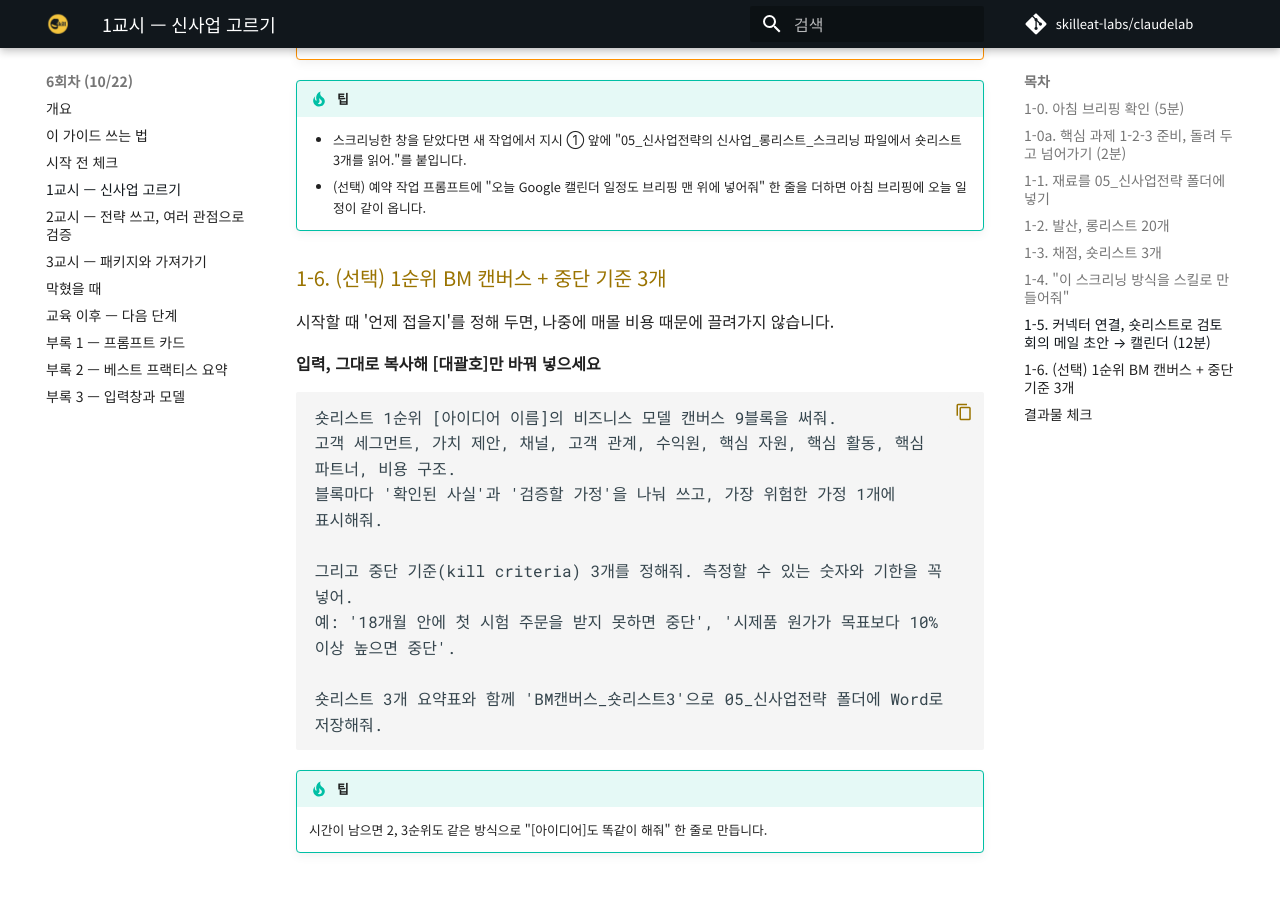
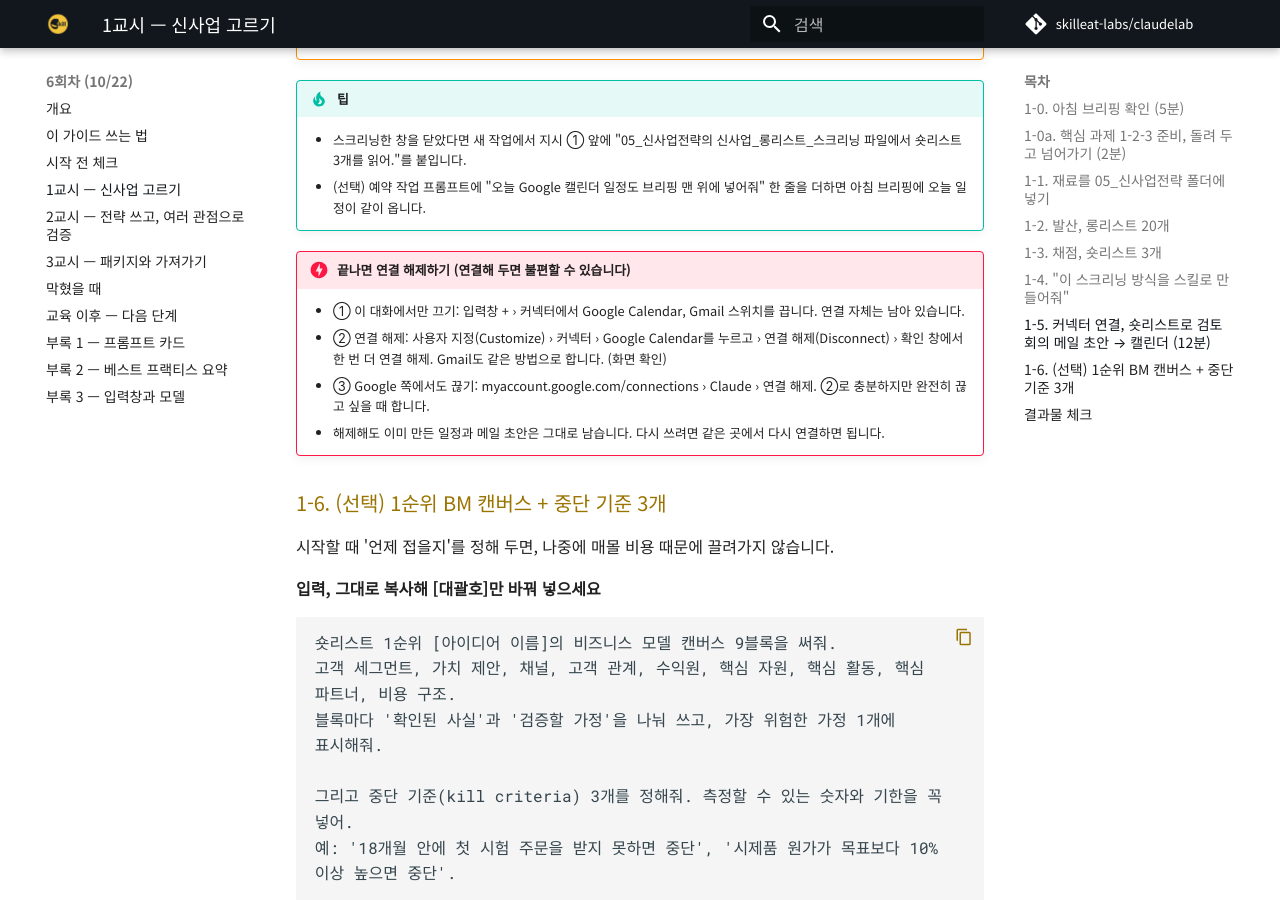
Before and after one commit to skilleat-labs/claudelab, an MkDocs documentation site: the page built from docs/day6/03.md, in a window 1280 px wide and 900 px high, scrolled down 5785 px. Built offline with MkDocs 1.6.1 and Material for MkDocs 9.7.7, drawn with Linux system fonts in a browser that asks for light colours; comment, search, counter and statistics services are not loaded; some of the changed text lies outside the part shown.

Commit message:
6회차: 커넥터 연결 해제 방법 추가
Co-Authored-By: Claude Opus 5.5 <noreply@anthropic.com>

```diff
--- a/docs/day6/03.md
+++ b/docs/day6/03.md
@@ -150,7 +150,7 @@ Word로 '핵심과제123_정의서'라는 이름으로 02_밸류체인 폴더에
 2. 1-3에서 스크리닝한 그 작업 창에서 아래 지시 ①을 보냅니다. 내 일정을 읽기만 하므로 바로 답이 옵니다.
 3. 지시 ②로 회의 안내 메일 초안을 만듭니다. Gmail 앱의 임시보관함에서 확인합니다. 보내기는 Gmail에서 내가 직접 누릅니다. Claude에게 '보내줘'라고 하지 않습니다.
 4. 지시 ③을 보냅니다. 승인 화면이 뜨면 일정 내용을 읽고 허용합니다. 휴대폰 캘린더에서 회의가 생겼는지 봅니다.
-5. 끝나면 같은 메뉴에서 커넥터를 끌 수 있습니다.
+5. 끝나면 아래 빨간 상자대로 연결을 해제합니다.
 
 **입력, 스크리닝한 작업 창에서 한 줄씩 차례로 보내세요**
 
@@ -179,6 +179,12 @@ Word로 '핵심과제123_정의서'라는 이름으로 02_밸류체인 폴더에
 !!! tip "팁"
     - 스크리닝한 창을 닫았다면 새 작업에서 지시 ① 앞에 "05_신사업전략의 신사업_롱리스트_스크리닝 파일에서 숏리스트 3개를 읽어."를 붙입니다.
     - (선택) 예약 작업 프롬프트에 "오늘 Google 캘린더 일정도 브리핑 맨 위에 넣어줘" 한 줄을 더하면 아침 브리핑에 오늘 일정이 같이 옵니다.
+
+!!! danger "끝나면 연결 해제하기 (연결해 두면 불편할 수 있습니다)"
+    - ① 이 대화에서만 끄기: 입력창 + › 커넥터에서 Google Calendar, Gmail 스위치를 끕니다. 연결 자체는 남아 있습니다.
+    - ② 연결 해제: 사용자 지정(Customize) › 커넥터 › Google Calendar를 누르고 › 연결 해제(Disconnect) › 확인 창에서 한 번 더 연결 해제. Gmail도 같은 방법으로 합니다. (화면 확인)
+    - ③ Google 쪽에서도 끊기: myaccount.google.com/connections › Claude › 연결 해제. ②로 충분하지만 완전히 끊고 싶을 때 합니다.
+    - 해제해도 이미 만든 일정과 메일 초안은 그대로 남습니다. 다시 쓰려면 같은 곳에서 다시 연결하면 됩니다.
 
 ### 1-6. (선택) 1순위 BM 캔버스 + 중단 기준 3개
 
```
